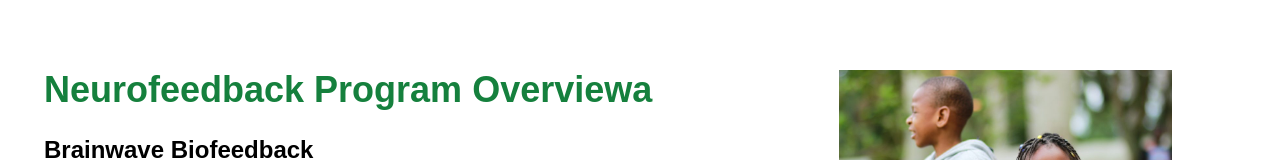
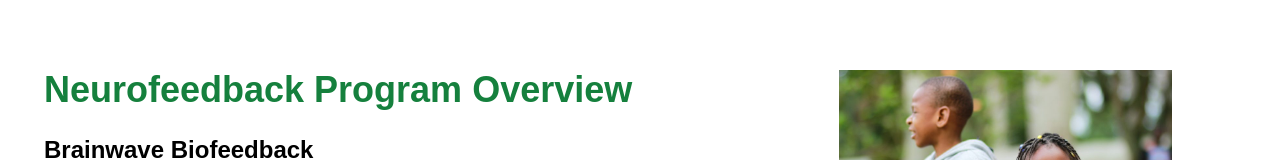
Before and after one commit to shanedsouzatx/BATP_Website, a Next.js app: page /biofeedback-neurofeedback-eeg in a window 1280 px wide. Shown: the part 170-330 px from the top of the page. Built offline with nearby package versions, Linux system fonts and the light colour scheme.

Commit message:
chagnes done

```diff
--- a/src/app/biofeedback-neurofeedback-eeg/page.tsx
+++ b/src/app/biofeedback-neurofeedback-eeg/page.tsx
@@ -5,7 +5,7 @@ const Biofeedback: React.FC = () => {
     <div className="max-w-8xl mx-auto overflow-x-auto pt-[210px] lg:pt-[240px] p-6 px-11  ">
       {/* Page Heading */}
       <h1 className="text-3xl md:text-4xl font-bold text-green-700 mb-6">
-        Neurofeedback Program Overviewa
+        Neurofeedback Program Overview
       </h1>
 
       {/* First Section */}
```
